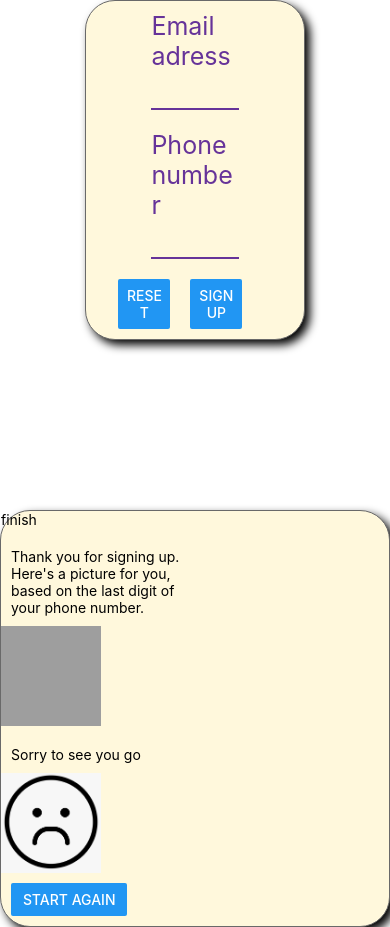
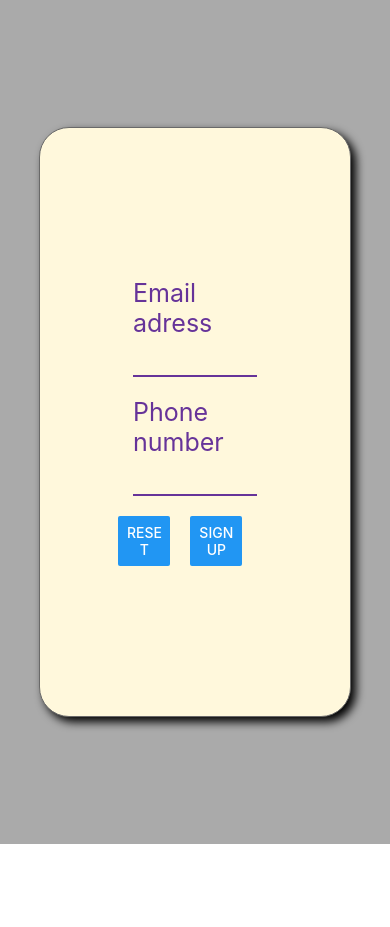
Before and after one commit to jingjing515/Assignment1, a React Native app: screen / in a window 390 px wide. After the commit the page ends 844 px from the top, so only its background shows below. Built offline with nearby package versions, Linux system fonts and the light colour scheme; grey boxes are pictures that could not be loaded.

Commit message:
add confirm and finish later

```diff
--- a/App.js
+++ b/App.js
@@ -10,9 +10,9 @@ export default function App() {
   const [modalVisible, setModalVisible] = useState(false);
   const [email, setEmail] = useState("");
   const [phone, setPhone] = useState("");
-  const [confirmed, setConfirmed] = useState("false");
-  const [finishLater, setFinishLater] = useState("false");
-  const [finishVisible, setfinishVisible] = useState("false");
+  const [confirmed, setConfirmed] = useState(false);
+  const [finishLater, setFinishLater] = useState(false);
+  const [finishVisible, setfinishVisible] = useState(false);
   //but finish is not a modal...
 
   function onDataReceived(data) {
@@ -27,25 +27,33 @@ export default function App() {
   function isConfirmed() {
     // console.log("confirm work");
     setConfirmed(true);
+    hideModal();
   }
   function isFinishLater() {
     setFinishLater(true);
+    hideModal();
   }
   function isFinishVisible() {
     setfinishVisible(true);
   }
+  function resetInput() {
+    setConfirmed(false);
+    setFinishLater(false);
+    setEmail("");
+    setPhone("");
+  }
 
   return (
-    <SafeAreaView style={styles.container}>
+    // <SafeAreaView style={styles.container}>
+    <View style={styles.container}>
       <StatusBar style="auto" />
-      <View style={styles.container}>
+      {/* <View style={styles.container}> */}
       {/* <LinearGradient
           // Background Linear Gradient
           colors={["rgba(0,0,0,0.8)", "transparent"]}
           style={styles.container}
         /> */}
 
-        <Starting sendData={onDataReceived} />
       <Confirm
         sendChangedEmail={email}
         sendChangedPhone={phone}
@@ -61,11 +69,15 @@ export default function App() {
           finishLaterPressed={finishLater}
           phoneNumber={phone}
           finishIsVisible={finishVisible}
+          startAgainPressed={resetInput}
         />
-        ) : // <Text>finish page</Text>
-        null}
+      ) : (
+        // <Text>finish page</Text>
+        <Starting sendData={onDataReceived} />
+      )}
+      {/* </View> */}
+      {/* </SafeAreaView> */}
     </View>
-    </SafeAreaView>
   );
 }
 
--- a/components/Card.js
+++ b/components/Card.js
@@ -7,6 +7,8 @@ export default function Card(props) {
 
 const styles = StyleSheet.create({
   card: {
+    height: "70%",
+    width: "80%",
     borderWidth: 1,
     borderRadius: 30,
     borderColor: "dimgray",
--- a/package.json
+++ b/package.json
@@ -9,7 +9,7 @@
     "web": "expo start --web"
   },
   "dependencies": {
-    "expo": "^1.0.0",
+    "expo": "^47.0.13",
     "expo-status-bar": "~1.4.2",
     "react": "18.1.0",
     "react-native": "0.70.5",
--- a/screens/Confirm.js
+++ b/screens/Confirm.js
@@ -12,14 +12,15 @@ export default function confirm({
   finishLaterButton,
 }) {
   return (
-    <View style={styles.container}>
-      <Modal visible={modalIsVisible}>
+    // <View style={styles.container}>
+    <Modal visible={modalIsVisible}>
+      <View style={styles.container}>
         <Card>
           {/* <View style={styles.container}> */}
           <Text style={styles.message}>You have entered:</Text>
           <Text style={styles.message}>{sendChangedEmail}</Text>
           <Text style={styles.message}>{sendChangedPhone}</Text>
-          <Text>Please confirm they are correct.</Text>
+          <Text style={styles.message}>Please confirm they are correct.</Text>
 
           <View style={styles.button}>
             <Button
@@ -44,8 +45,9 @@ export default function confirm({
           </View>
           {/* </View> */}
         </Card>
-      </Modal>
-    </View>
+      </View>
+    </Modal>
+    /* </View> */
   );
 }
 
@@ -69,7 +71,7 @@ const styles = StyleSheet.create({
   message: {
     borderBottomColor: "rebeccapurple",
     //borderBottomWidth: 2,
-    width: "50%",
+    width: "100%",
     marginVertical: 10,
     paddingTop: 10,
     paddingLeft: 10,
--- a/screens/Finish.js
+++ b/screens/Finish.js
@@ -2,18 +2,18 @@ import { View, Text, Modal, StyleSheet, Button, Image } from "react-native";
 import { useState } from "react";
 import React from "react";
 import Card from "../components/Card";
-import Input from "../components/Input";
 
 export default function finish({
   confirmPressed,
   finishLaterPressed,
   phoneNumber,
+  startAgainPressed,
 }) {
   console.log(confirmPressed + "inside finish");
+
   return (
     <View style={styles.container}>
       <Card>
-        <Text>finish</Text>
         {confirmPressed && (
           <>
             <Text style={styles.message}>
@@ -40,7 +40,7 @@ export default function finish({
           <Button
             title="Start again"
             onPress={() => {
-              resetInput();
+              startAgainPressed();
             }}
           />
         </View>
@@ -51,25 +51,24 @@ export default function finish({
 
 const styles = StyleSheet.create({
   container: {
-    flex: 1,
+    // flex: 1,
+    height: "100%",
+    width: "100%",
     backgroundColor: "#aaa",
     alignItems: "center",
     justifyContent: "center",
   },
-  title: {
-    width: "40%",
-    marginVertical: 10,
-    color: "rebeccapurple",
-    fontSize: 25,
-  },
+
   image: {
     height: 100,
     width: 100,
+    alignItems: "center",
+    justifyContent: "center",
   },
   message: {
     borderBottomColor: "rebeccapurple",
     //borderBottomWidth: 2,
-    width: "50%",
+    width: "100%",
     marginVertical: 10,
     paddingTop: 10,
     paddingLeft: 10,
--- a/screens/Starting.js
+++ b/screens/Starting.js
@@ -20,19 +20,21 @@ export default function Starting({ sendData }) {
 
   return (
     //<SafeAreaView style={styles.container}>
-    // <View style={styles.container}>
-    <Card>
-      <Input sendData={onDataEntered} />
-    </Card>
-    /* </View> */
+    <View style={styles.container}>
+      <Card>
+        <Input sendData={onDataEntered} />
+      </Card>
+    </View>
     //</SafeAreaView>
   );
 }
 
 const styles = StyleSheet.create({
   container: {
-    flex: 1,
-    backgroundColor: "red",
+    height: "100%",
+    width: "100%",
+    // flex: 1,
+    backgroundColor: "#aaa",
     alignItems: "center",
     justifyContent: "center",
   },
```
Also changed, not shown: 1 other file (tests, documents, lock files or other folders). Lines whose indentation alone changed are shown as unchanged.
